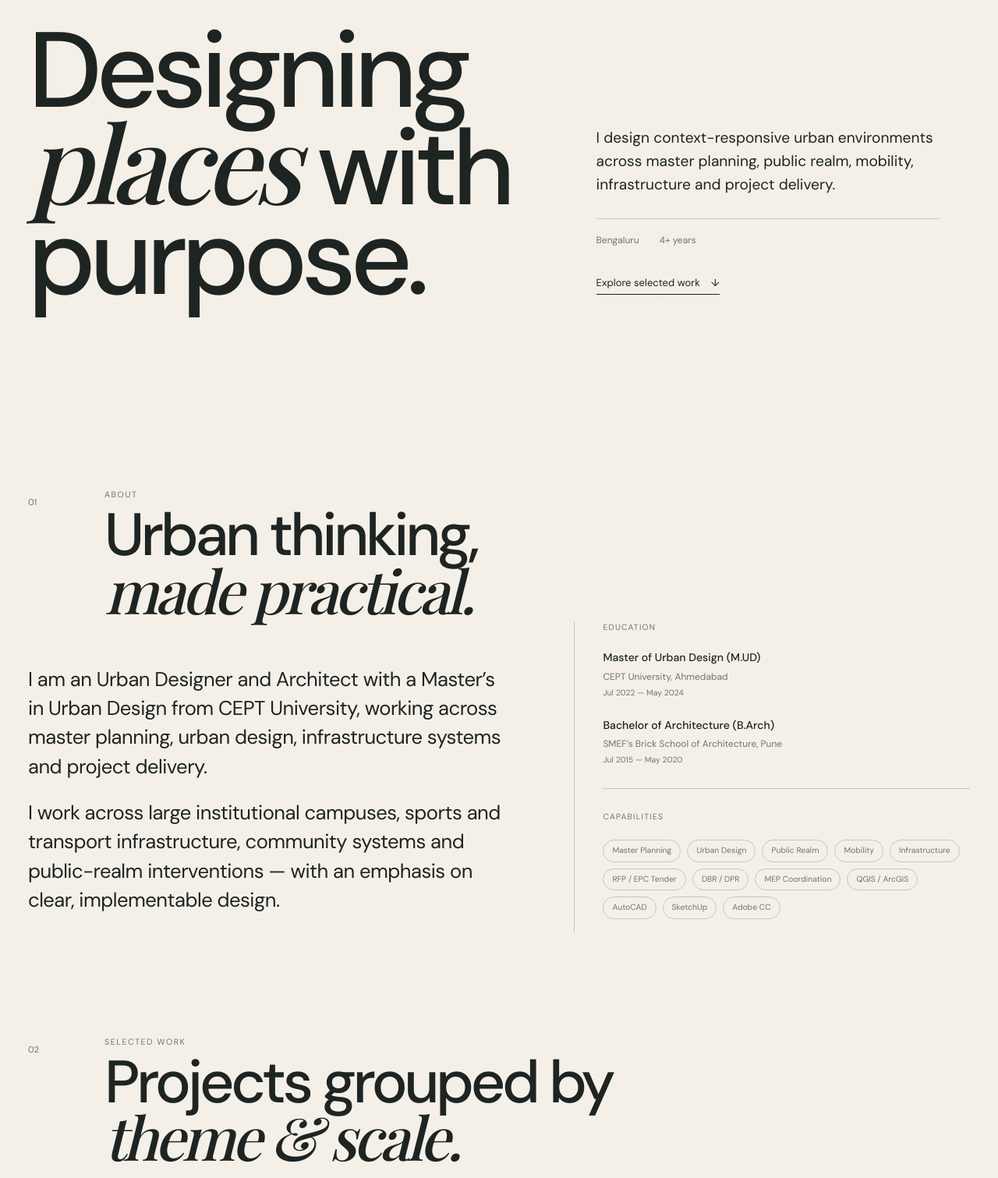
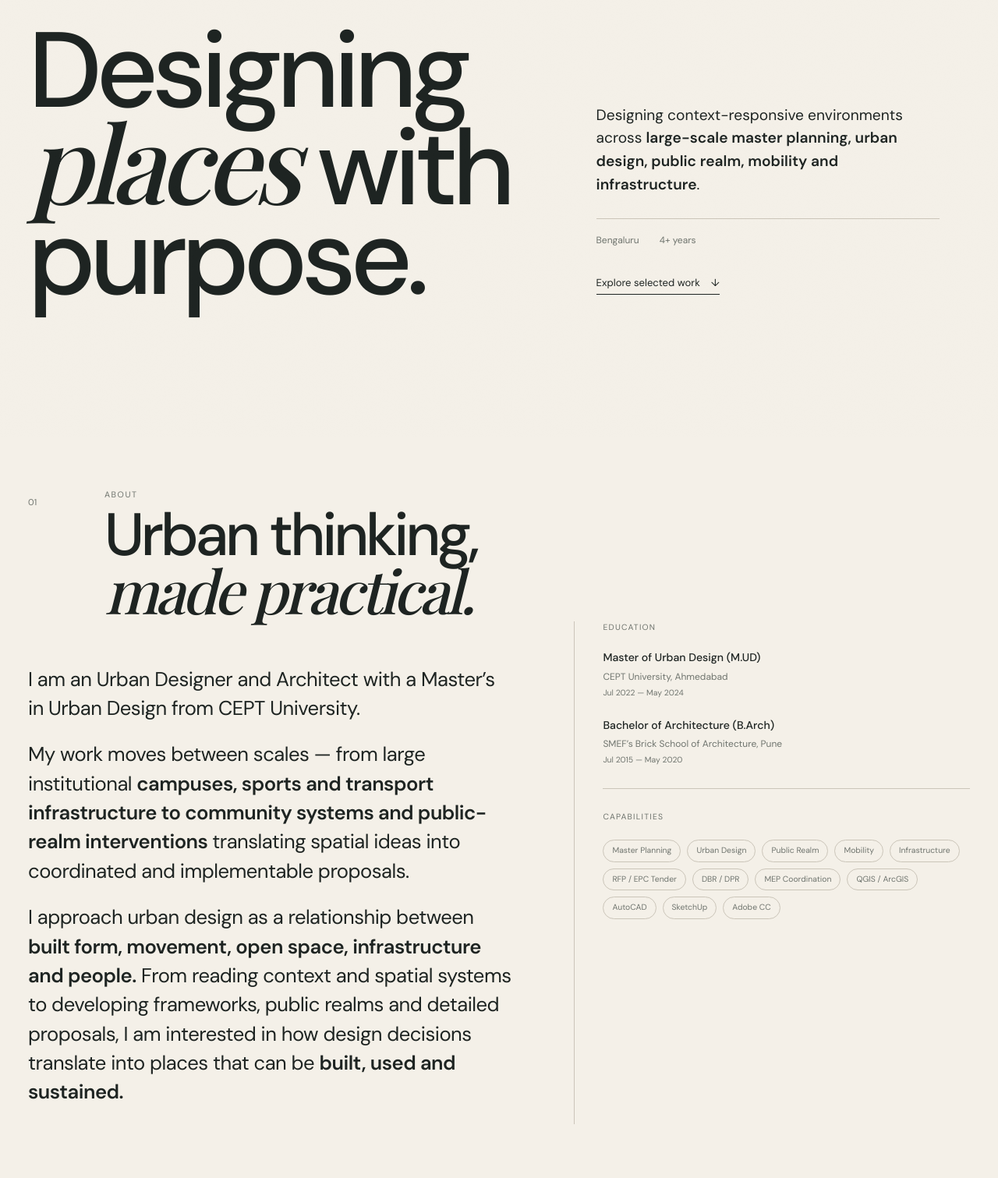
Before and after one commit to vidhidoshi-3/portfolio, a plain HTML site: page index.html in a window 1280 px wide. Shown: the part 240-1751 px from the top of the page at 78% size. Drawn offline with nearby package versions, Linux system fonts and the light colour scheme; a web font is replaced by a local one.

Commit message:
Update index.html

```diff
--- a/index.html
+++ b/index.html
@@ -40,7 +40,7 @@
           <h1>Designing<br><em>places</em> with<br>purpose.</h1>
         </div>
         <div class="hero-copy">
-          <p class="lede">I design context-responsive urban environments across master planning, public realm, mobility, infrastructure and project delivery.</p>
+          <p class="lede">Designing context-responsive environments across <b>large-scale master planning, urban design, public realm, mobility and infrastructure</b>.</p>
           <div class="hero-meta">
             <span>Bengaluru</span>
             <span>4+ years</span>
@@ -57,8 +57,9 @@
       </div>
       <div class="about-grid">
         <div class="about-statement">
-          <p>I am an Urban Designer and Architect with a Master’s in Urban Design from CEPT University, working across master planning, urban design, infrastructure systems and project delivery.</p>
-          <p>I work across large institutional campuses, sports and transport infrastructure, community systems and public-realm interventions — with an emphasis on clear, implementable design.</p>
+          <p>I am an Urban Designer and Architect with a Master’s in Urban Design from CEPT University.</p>
+          <p>My work moves between scales — from large institutional <b>campuses, sports and transport infrastructure to community systems and public-realm interventions </b> translating spatial ideas into coordinated and implementable proposals.</p>
+          <p>I approach urban design as a relationship between <b>built form, movement, open space, infrastructure and people.</b> From reading context and spatial systems to developing frameworks, public realms and detailed proposals, I am interested in how design decisions translate into places that can be <b>built, used and sustained.</b></p>
         </div>
         <div class="skills">
           <div class="skill-label">Education</div>
```
